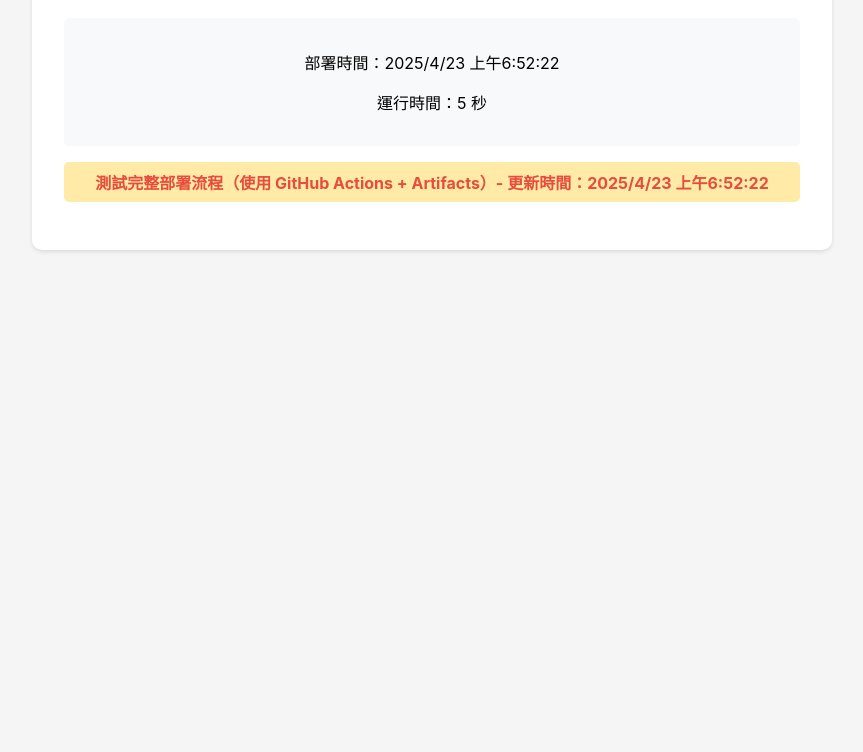
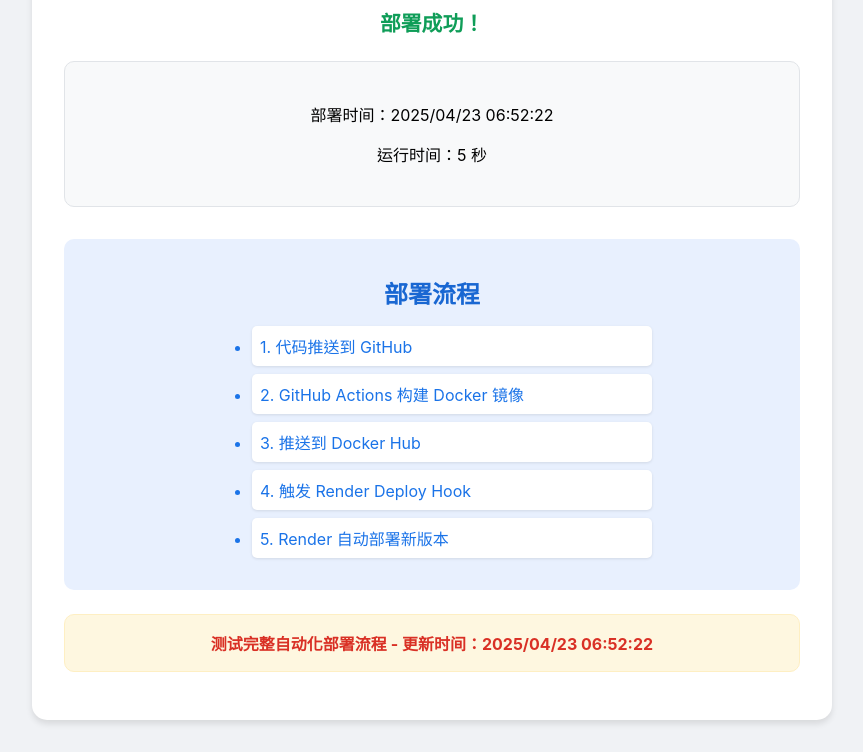
Before and after one commit to yenhunghuang/node-deploy-demo, a website: page public/index.html in a window 1280 px wide. Shown: the part 166-918 px from the top of the page, without its empty margins (208-1071 px from the left). Before the commit the page ends 800 px from the top, so only its background shows below. Drawn offline with Linux system fonts and the light colour scheme.

Commit message:
更新：优化前端界面设计和部署流程展示

```diff
--- a/public/index.html
+++ b/public/index.html
@@ -3,7 +3,7 @@
     <head>
         <meta charset="UTF-8" />
         <meta name="viewport" content="width=device-width, initial-scale=1.0" />
-        <title>Hello CD 🚀</title>
+        <title>自动化部署演示 🚀</title>
         <style>
             body {
                 font-family: -apple-system, BlinkMacSystemFont, "Segoe UI",
@@ -13,67 +13,120 @@
                 margin: 0 auto;
                 padding: 2rem;
                 text-align: center;
-                background-color: #f5f5f5;
+                background-color: #f0f2f5;
             }
             .container {
                 background-color: white;
                 padding: 2rem;
-                border-radius: 10px;
-                box-shadow: 0 2px 4px rgba(0, 0, 0, 0.1);
+                border-radius: 15px;
+                box-shadow: 0 4px 6px rgba(0, 0, 0, 0.1);
             }
             h1 {
-                color: #2c3e50;
-                margin-bottom: 1rem;
+                color: #1a73e8;
+                margin-bottom: 1.5rem;
+                font-size: 2.5rem;
             }
             .success-message {
-                color: #27ae60;
-                font-size: 1.2rem;
-                margin: 1rem 0;
+                color: #0f9d58;
+                font-size: 1.3rem;
+                margin: 1.5rem 0;
+                font-weight: 600;
             }
             .time-info {
                 background-color: #f8f9fa;
-                padding: 1rem;
-                border-radius: 5px;
-                margin: 1rem 0;
+                padding: 1.5rem;
+                border-radius: 10px;
+                margin: 1.5rem 0;
+                border: 1px solid #e1e4e8;
             }
             .test-message {
-                color: #e74c3c;
+                color: #d93025;
                 font-weight: bold;
-                margin-top: 1rem;
+                margin-top: 1.5rem;
+                padding: 1rem;
+                background-color: #fef7e0;
+                border-radius: 10px;
+                border: 1px solid #feefc3;
+            }
+            .deployment-info {
+                margin-top: 2rem;
+                padding: 1rem;
+                background-color: #e8f0fe;
+                border-radius: 10px;
+                color: #1a73e8;
+            }
+            .deployment-info h2 {
+                color: #1967d2;
+                font-size: 1.5rem;
+                margin-bottom: 1rem;
+            }
+            .deployment-steps {
+                text-align: left;
+                margin: 1rem auto;
+                max-width: 400px;
+            }
+            .deployment-steps li {
+                margin: 0.5rem 0;
                 padding: 0.5rem;
-                background-color: #ffeaa7;
+                background-color: white;
                 border-radius: 5px;
+                box-shadow: 0 1px 3px rgba(0, 0, 0, 0.1);
             }
         </style>
     </head>
     <body>
         <div class="container">
-            <h1>Hello CD 🚀</h1>
-            <p class="success-message">自動部署成功！</p>
+            <h1>自动化部署演示 🚀</h1>
+            <p class="success-message">部署成功！</p>
             <div class="time-info">
-                <p>部署時間：<span id="deployTime"></span></p>
-                <p>運行時間：<span id="uptime">0</span> 秒</p>
+                <p>部署时间：<span id="deployTime"></span></p>
+                <p>运行时间：<span id="uptime">0</span> 秒</p>
+            </div>
+            <div class="deployment-info">
+                <h2>部署流程</h2>
+                <ul class="deployment-steps">
+                    <li>1. 代码推送到 GitHub</li>
+                    <li>2. GitHub Actions 构建 Docker 镜像</li>
+                    <li>3. 推送到 Docker Hub</li>
+                    <li>4. 触发 Render Deploy Hook</li>
+                    <li>5. Render 自动部署新版本</li>
+                </ul>
             </div>
             <p class="test-message">
-                測試完整部署流程（使用 GitHub Actions + Artifacts）-
-                更新時間：<span id="updateTime"></span>
+                测试完整自动化部署流程 - 更新时间：<span id="updateTime"></span>
             </p>
         </div>
 
         <script>
-            // 設置當前時間為部署時間
-            const deployTime = new Date().toLocaleString("zh-TW");
+            // 设置当前时间为部署时间
+            const deployTime = new Date().toLocaleString("zh-TW", {
+                year: "numeric",
+                month: "2-digit",
+                day: "2-digit",
+                hour: "2-digit",
+                minute: "2-digit",
+                second: "2-digit",
+                hour12: false,
+            });
             document.getElementById("deployTime").textContent = deployTime;
 
-            // 更新運行時間
+            // 更新运行时间
             let seconds = 0;
             setInterval(() => {
                 seconds++;
                 document.getElementById("uptime").textContent = seconds;
             }, 1000);
 
-            // 設置更新時間
-            const updateTime = new Date().toLocaleString("zh-TW");
+            // 设置更新时间
+            const updateTime = new Date().toLocaleString("zh-TW", {
+                year: "numeric",
+                month: "2-digit",
+                day: "2-digit",
+                hour: "2-digit",
+                minute: "2-digit",
+                second: "2-digit",
+                hour12: false,
+            });
             document.getElementById("updateTime").textContent = updateTime;
         </script>
     </body>
```
Also changed, not shown: README.md.
